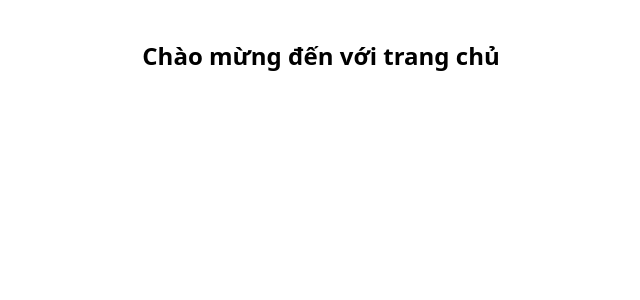
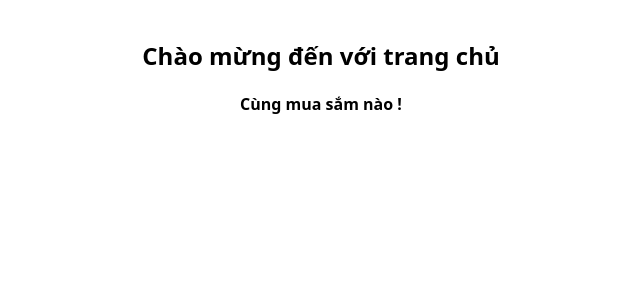
Before and after one commit to tinophan247/Tino-Ecommerce, a React (Create React App) app: page / in a window 1280 px wide. Shown: the top 300 px of the page, without its empty margins (319-959 px from the left). Built offline with nearby package versions, Linux system fonts and the light colour scheme.

Commit message:
TE-1: Update Desc

```diff
--- a/src/views/pages/Home/index.jsx
+++ b/src/views/pages/Home/index.jsx
@@ -1,9 +1,14 @@
-import React from 'react'
+import React from 'react';
 
-const HomePage = () =>  {
+const HomePage = () => {
   return (
-    <div className='w-full flex justify-center font-bold text-2xl mt-10'>Chào mừng đến với trang chủ</div>
-  )
-}
+    <div className='w-full '>
+      <div className=' flex justify-center'>
+        <div className='font-bold text-2xl mt-10'>Chào mừng đến với trang chủ</div>
+      </div>
+      <div className='flex justify-center font-bold text-base mt-5'>Cùng mua sắm nào !</div>
+    </div>
+  );
+};
 
 export default HomePage;
```
